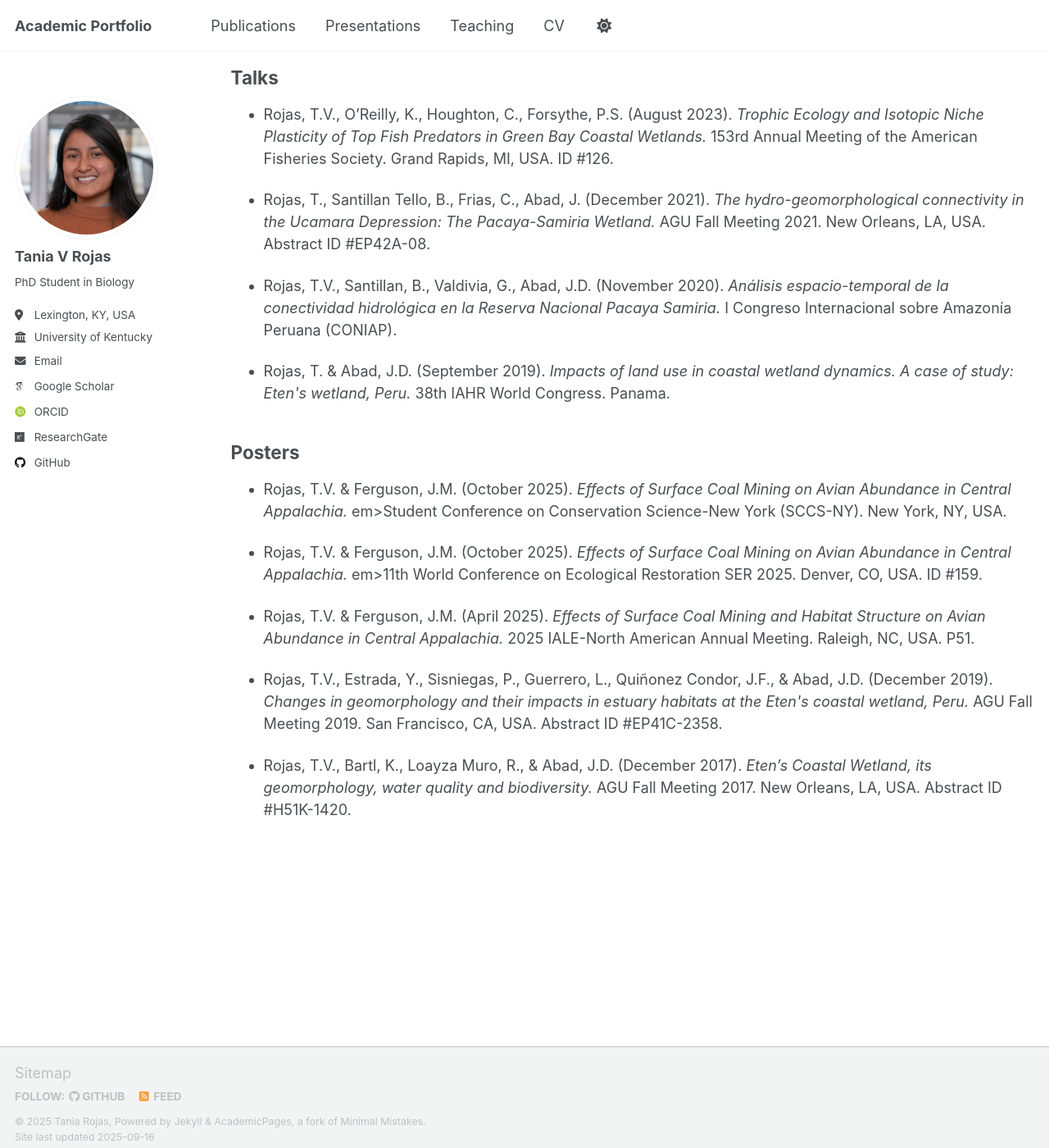
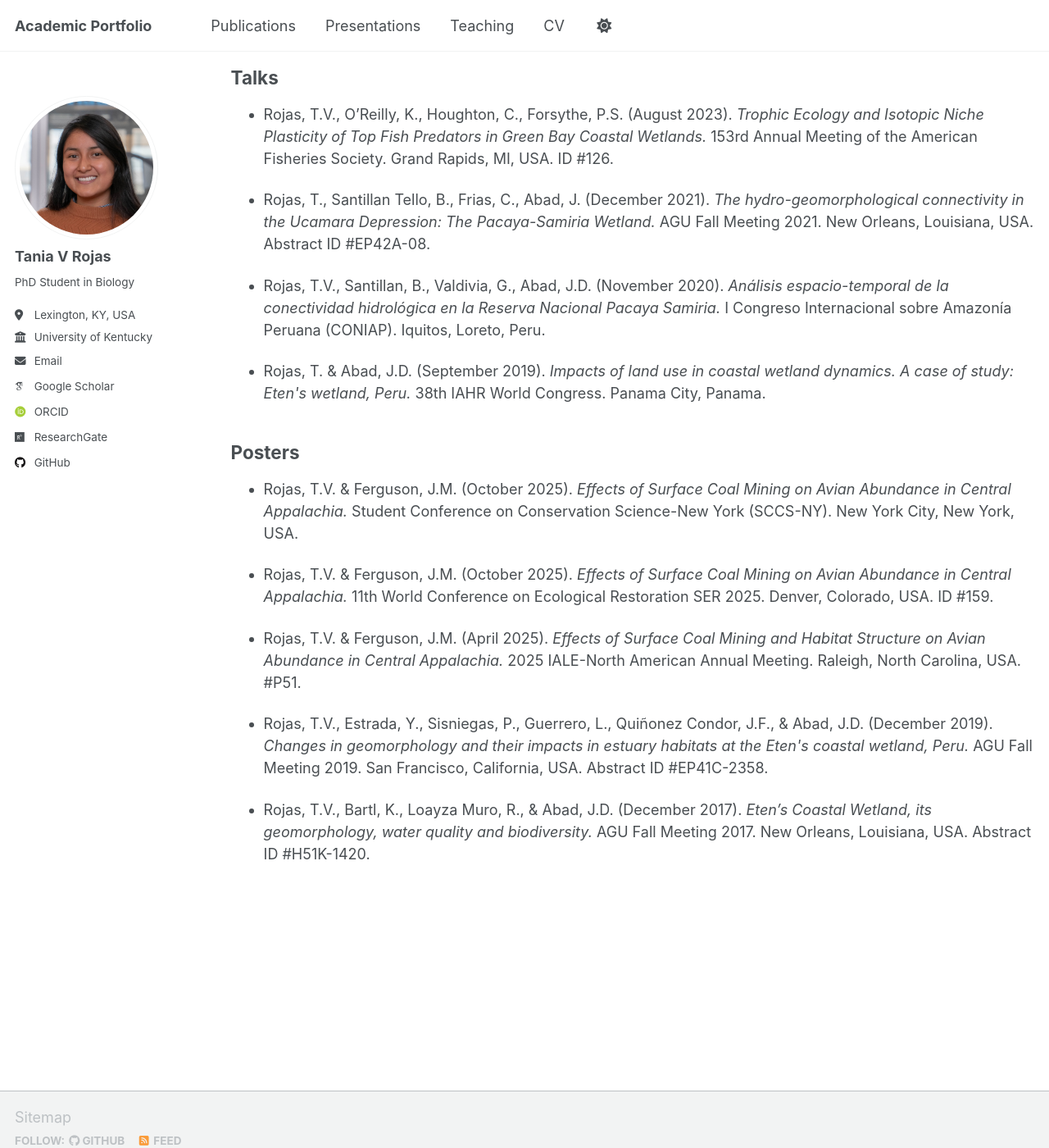
Before and after one commit to taniarojasc/taniarojasc.github.io, a Jekyll site: the page built from _pages/talks.html, in a window 1280 px wide and 1400 px high, scrolled down 444 px. Shown: the whole window at 82% size. Built offline with Jekyll 4.4.1, drawn with Linux system fonts in a browser that asks for light colours; some web fonts are replaced; a script that is not in the unit is left out.

Commit message:
Update talks.html

```diff
--- a/_pages/talks.html
+++ b/_pages/talks.html
@@ -29,36 +29,45 @@ author_profile: true
 
   <ul>
     <li>
-      <p>Rojas, T.V., O’Reilly, K., Houghton, C., Forsythe, P.S. (August 2023). <em>Trophic Ecology and Isotopic Niche Plasticity of Top Fish Predators in Green Bay Coastal Wetlands. </em>153rd Annual Meeting of the American Fisheries Society. Grand Rapids, MI, USA. ID #126. </p>
+      <p>Rojas, T.V., O’Reilly, K., Houghton, C., Forsythe, P.S. (August 2023). <em>Trophic Ecology and Isotopic Niche Plasticity of Top Fish Predators in Green Bay Coastal Wetlands. </em>
+        153rd Annual Meeting of the American Fisheries Society. Grand Rapids, MI, USA. ID #126. </p>
     </li>
     <li>
-      <p>Rojas, T., Santillan Tello, B., Frias, C., Abad, J. (December 2021). <em>The hydro-geomorphological connectivity in the Ucamara Depression: The Pacaya-Samiria Wetland. </em>AGU Fall Meeting 2021. New Orleans, LA, USA. Abstract ID #EP42A-08. </p>
+      <p>Rojas, T., Santillan Tello, B., Frias, C., Abad, J. (December 2021). <em>The hydro-geomorphological connectivity in the Ucamara Depression: The Pacaya-Samiria Wetland. </em>
+        AGU Fall Meeting 2021. New Orleans, Louisiana, USA. Abstract ID #EP42A-08. </p>
     </li>
 
     <li>
-      <p>Rojas, T.V., Santillan, B., Valdivia, G., Abad, J.D. (November 2020). <em>Análisis espacio-temporal de la conectividad hidrológica en la Reserva Nacional Pacaya Samiria. </em>I Congreso Internacional sobre Amazonía Peruana (CONIAP). </p>
+      <p>Rojas, T.V., Santillan, B., Valdivia, G., Abad, J.D. (November 2020). <em>Análisis espacio-temporal de la conectividad hidrológica en la Reserva Nacional Pacaya Samiria. </em>
+        I Congreso Internacional sobre Amazonía Peruana (CONIAP). Iquitos, Loreto, Peru. </p>
     </li>
 
     <li>
-      <p>Rojas, T. & Abad, J.D. (September 2019). <em>Impacts of land use in coastal wetland dynamics. A case of study: Eten's wetland, Peru.</em> 38th IAHR World Congress</em>. Panama. </p>
+      <p>Rojas, T. & Abad, J.D. (September 2019). <em>Impacts of land use in coastal wetland dynamics. A case of study: Eten's wetland, Peru.</em>
+        38th IAHR World Congress</em>. Panama City, Panama. </p>
     </li>
   </ul>
 
   <h2>Posters</h2>
   <ul>
     <li>
-      <p>Rojas, T.V. & Ferguson, J.M. (October 2025). <em>Effects of Surface Coal Mining on Avian Abundance in Central Appalachia. </em>em>Student Conference on Conservation Science-New York (SCCS-NY). New York, NY, USA.</p>
+      <p>Rojas, T.V. & Ferguson, J.M. (October 2025). <em>Effects of Surface Coal Mining on Avian Abundance in Central Appalachia. </em>
+        Student Conference on Conservation Science-New York (SCCS-NY). New York City, New York, USA.</p>
     </li>
     <li>
-      <p>Rojas, T.V. & Ferguson, J.M. (October 2025). <em>Effects of Surface Coal Mining on Avian Abundance in Central Appalachia. </em>em>11th World Conference on Ecological Restoration SER 2025. Denver, CO, USA. ID #159.</p>
+      <p>Rojas, T.V. & Ferguson, J.M. (October 2025). <em>Effects of Surface Coal Mining on Avian Abundance in Central Appalachia. </em>
+        11th World Conference on Ecological Restoration SER 2025. Denver, Colorado, USA. ID #159.</p>
     </li>
     <li>
-      <p>Rojas, T.V. & Ferguson, J.M. (April 2025). <em>Effects of Surface Coal Mining and Habitat Structure on Avian Abundance in Central Appalachia. </em>2025 IALE-North American Annual Meeting. Raleigh, NC, USA. P51.</p>
+      <p>Rojas, T.V. & Ferguson, J.M. (April 2025). <em>Effects of Surface Coal Mining and Habitat Structure on Avian Abundance in Central Appalachia. </em>
+        2025 IALE-North American Annual Meeting. Raleigh, North Carolina, USA. #P51.</p>
     </li>
     <li>
-      <p>Rojas, T.V., Estrada, Y., Sisniegas, P., Guerrero, L., Quiñonez Condor, J.F., & Abad, J.D. (December 2019). <em>Changes in geomorphology and their impacts in estuary habitats at the Eten's coastal wetland, Peru. </em>AGU Fall Meeting 2019. San Francisco, CA, USA. Abstract ID #EP41C-2358. </p>
+      <p>Rojas, T.V., Estrada, Y., Sisniegas, P., Guerrero, L., Quiñonez Condor, J.F., & Abad, J.D. (December 2019). <em>Changes in geomorphology and their impacts in estuary habitats at the Eten's coastal wetland, Peru. </em>
+        AGU Fall Meeting 2019. San Francisco, California, USA. Abstract ID #EP41C-2358.</p>
     </li>
     <li>
-      <p>Rojas, T.V., Bartl, K., Loayza Muro, R., & Abad, J.D. (December 2017). <em>Eten’s Coastal Wetland, its geomorphology, water quality and biodiversity. </em>AGU Fall Meeting 2017. New Orleans, LA, USA. Abstract ID #H51K-1420.</p>
+      <p>Rojas, T.V., Bartl, K., Loayza Muro, R., & Abad, J.D. (December 2017). <em>Eten’s Coastal Wetland, its geomorphology, water quality and biodiversity. </em>
+        AGU Fall Meeting 2017. New Orleans, Louisiana, USA. Abstract ID #H51K-1420.</p>
     </li>
   </ul>
```
